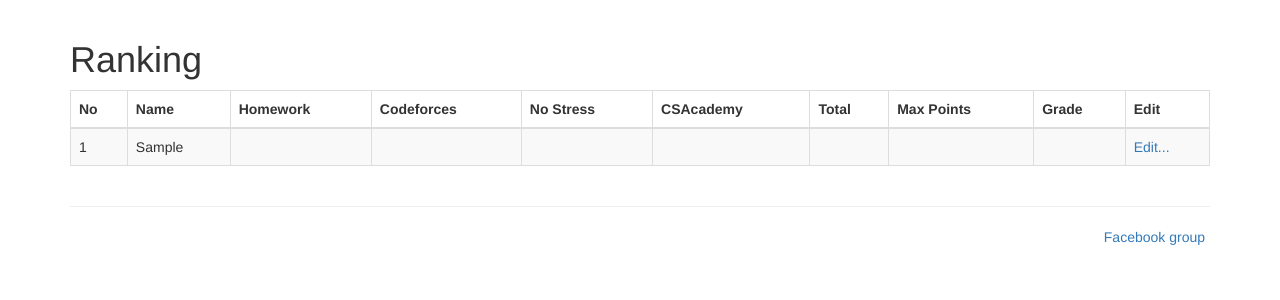
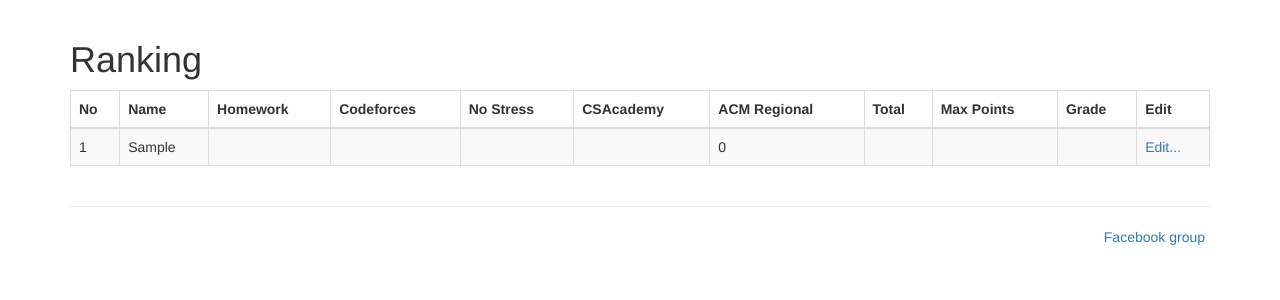
Before and after one commit to infoclock/OlympicTracker, a Django app: template allauthdemo/templates/bases/ranking-list.html in a window 1280 px wide. Shown: the part 51-351 px from the top of the page. Run offline with Django 3.2, Linux system fonts and the light colour scheme; the template is opened without the code that fills it: values that come from a table or form of the project are taken from there, others are empty; the visitor is signed in with stand-in values (Sample User, id 1); data comes from the database, SQL or seed files in the repository; some libraries are stand-ins or nearby versions.

Commit message:
Add score extra to the rankings

```diff
--- a/allauthdemo/demo/views.py
+++ b/allauthdemo/demo/views.py
@@ -57,7 +57,8 @@ class RankingView(generic.TemplateView):
             d['no_stress'] = user.score_fmi_no_stress / 20
             d['csacademy'] = user.score_csacademy / 20
             d['max_points'] = 100 if user.school_year == 1 else 140
-            d['total'] = d['homework_points'] + d['codeforces_points'] + d['no_stress'] + d['csacademy']
+            d['score_extra'] = user.score_extra
+            d['total'] = d['homework_points'] + d['codeforces_points'] + d['no_stress'] + d['csacademy'] + d['score_extra']
             pure_grade = round(float(d['total']) / float(d['max_points']) * 10)
             d['nota'] = min(pure_grade, 10.0)
             if d['nota'] >= 1:
--- a/allauthdemo/templates/bases/ranking-list.html
+++ b/allauthdemo/templates/bases/ranking-list.html
@@ -16,6 +16,7 @@
                 <th> Codeforces </th>
                 <th> No Stress </th>
                 <th> CSAcademy </th>
+                <th> ACM Regional </th>
                 <th> Total </th>
                 <th> Max Points </th>
                 <th> Grade </th>
@@ -31,6 +32,7 @@
           <td>{{user.codeforces_points}}</td>
           <td>{{user.no_stress}}</td>
           <td>{{user.csacademy}}</td>
+          <td>{{user.score_extra}}</td>
           <td>{{user.total}}</td>
           <td>{{user.max_points}}</td>
           <td>{{user.nota}}</td>
```
